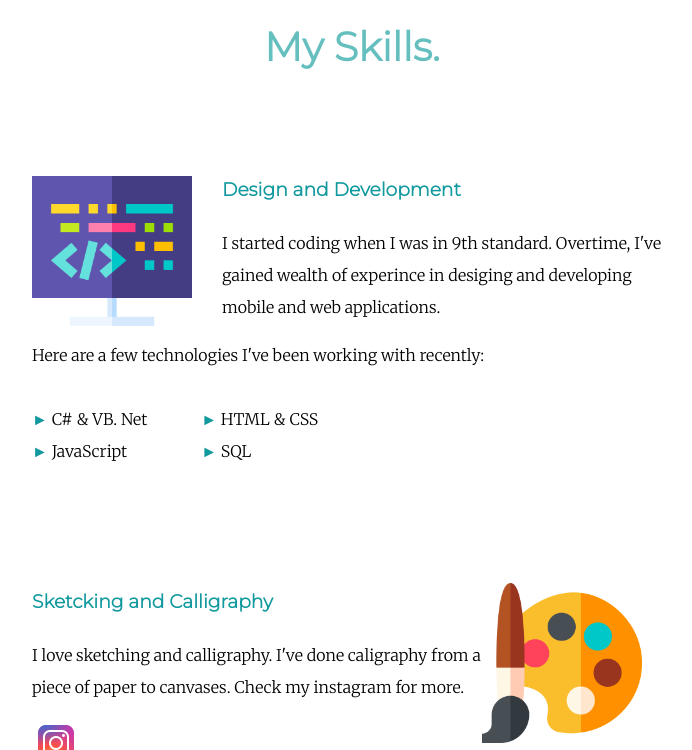
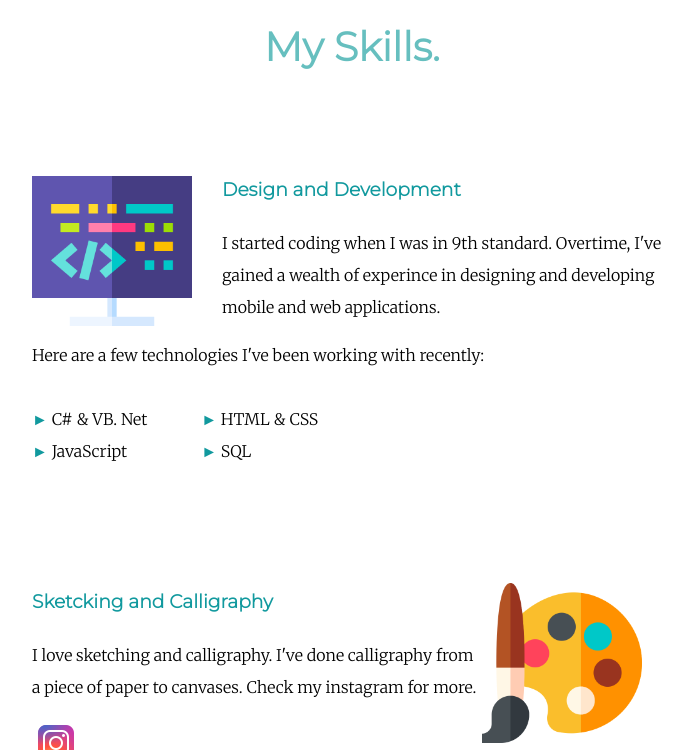
Before and after one commit to ayazshassan/PersonalWebsite-V1, a plain HTML site: page index.html in a window 1280 px wide. Shown: the part 2198-2948 px from the top of the page, without its empty margins (288-980 px from the left). Drawn offline with Linux system fonts and the light colour scheme.

Commit message:
Update index.html

```diff
--- a/index.html
+++ b/index.html
@@ -22,7 +22,7 @@
         <div class="profile">
           <img class="profile-img" src="images/Me.jpg" alt="My picture.">
           <h2>Hello!</h2>
-          <p class="my-intro">I'm Ayaz Perwaiz, a software developer based on KSA. My specializtion is in building desktop and web applications.</p>
+          <p class="my-intro">I'm Ayaz Perwaiz, a software developer based in KSA. My specialization is in building desktop and web applications.</p>
         </div>
         <hr>
         <div class="skills">
@@ -30,7 +30,7 @@
           <div class="skill-row">
             <img class="coding-img" src="images/coding.png" alt="Coding picture">
             <h3>Design and Development</h3>
-            <p >I started coding when I was in 9th standard. Overtime, I've gained wealth of experince in desiging and  developing mobile
+            <p >I started coding when I was in 9th standard. Overtime, I've gained a wealth of experince in designing and developing mobile
                 and web applications.
             </p>
             <p>Here are a few technologies I've been working with recently:</p>
@@ -50,7 +50,7 @@
           <div class="skill-row">
             <img class="art-img" src="images/paint.png" alt="Art picture">
             <h3>Sketcking and Calligraphy</h3>
-            <p >I love sketching and calligraphy. I've done caligraphy from a piece of paper to canvases. Check my instagram for more.</p>
+            <p >I love sketching and calligraphy. I've done calligraphy from a piece of paper to canvases. Check my instagram for more.</p>
             <a class="insta-a" href="https://www.instagram.com/ayazshassan/"><img src="images/icon-insta.png"></a>
           </div>
         </div>
```
